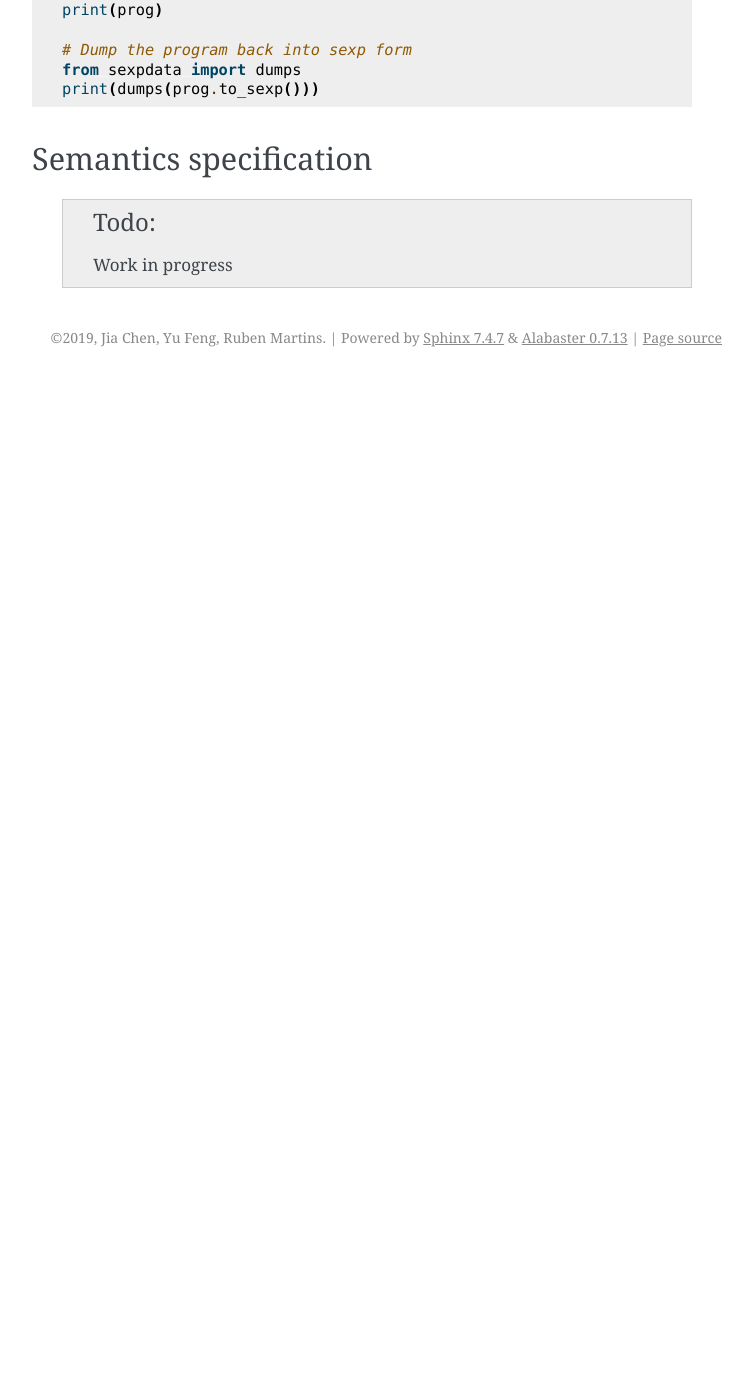
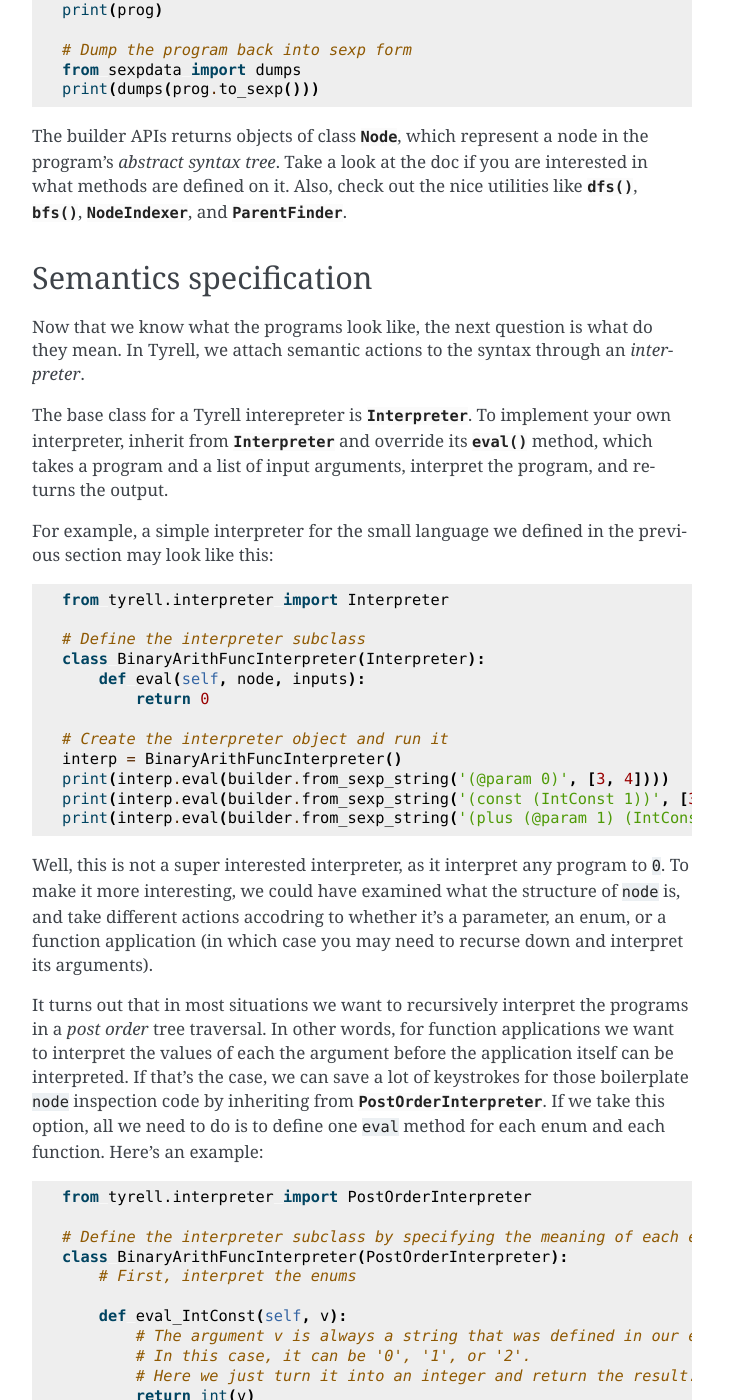
Before and after one commit to squares-sql/SQUARES, a Sphinx documentation site: the page built from docs/tutorial/01_language.rst, in a window 1280 px wide and 1400 px high, scrolled down 3118 px. Shown: the whole window, without its empty margins (388-1140 px from the left). Built offline with Sphinx 7.4.7, drawn with Linux system fonts in a browser that asks for light colours; before the commit the page ends 3495 px from its top, so only the background shows below that; some of the changed text lies outside the part shown.

Commit message:
Tutorial update

```diff
--- a/docs/tutorial/01_language.rst
+++ b/docs/tutorial/01_language.rst
@@ -139,8 +139,71 @@ The process can be simplified using :meth:`~tyrell.dsl.builder.Builder.from_sexp
   from sexpdata import dumps
   print(dumps(prog.to_sexp()))
 
+The builder APIs returns objects of class :class:`~tyrell.dsl.node.Node`, which represent a node in the program's *abstract syntax tree*. Take a look at the doc if you are interested in what methods are defined on it. Also, check out the nice utilities like :func:`~tyrell.dsl.iterator.dfs`, :func:`~tyrell.dsl.iterator.bfs`, :class:`~tyrell.dsl.indexer.NodeIndexer`, and :class:`~tyrell.dsl.parent_finder.ParentFinder`.
+
 
 Semantics specification
 =======================
 
-  .. todo:: Work in progress
+Now that we know what the programs look like, the next question is what do they mean. In Tyrell, we attach semantic actions to the syntax through an *interpreter*.
+
+The base class for a Tyrell interepreter is :class:`~tyrell.interpreter.interpreter.Interpreter`. To implement your own interpreter, inherit from :class:`~tyrell.interpreter.interpreter.Interpreter` and override its :meth:`~tyrell.interpreter.interpreter.Interpreter.eval` method, which takes a program and a list of input arguments, interpret the program, and returns the output.
+
+For example, a simple interpreter for the small language we defined in the previous section may look like this:
+
+.. code-block:: python
+
+  from tyrell.interpreter import Interpreter
+
+  # Define the interpreter subclass
+  class BinaryArithFuncInterpreter(Interpreter):
+      def eval(self, node, inputs):
+          return 0
+
+  # Create the interpreter object and run it
+  interp = BinaryArithFuncInterpreter()
+  print(interp.eval(builder.from_sexp_string('(@param 0)', [3, 4])))    # Prints 0
+  print(interp.eval(builder.from_sexp_string('(const (IntConst 1))', [3, 4])))  # Prints 0
+  print(interp.eval(builder.from_sexp_string('(plus (@param 1) (IntConst 2))', [3, 4])))  # Prints 0
+
+Well, this is not a super interested interpreter, as it interpret any program to ``0``. To make it more interesting, we could have examined what the structure of ``node`` is, and take different actions accodring to whether it's a parameter, an enum, or a function application (in which case you may need to recurse down and interpret its arguments).
+
+It turns out that in most situations we want to recursively interpret the programs in a *post order* tree traversal. In other words, for function applications we want to interpret the values of each the argument before the application itself can be interpreted. If that's the case, we can save a lot of keystrokes for those boilerplate ``node`` inspection code by inheriting from :class:`~tyrell.interpreter.post_order.PostOrderInterpreter`. If we take this option, all we need to do is to define one ``eval`` method for each enum and each function. Here's an example:
+
+.. code-block:: python
+
+  from tyrell.interpreter import PostOrderInterpreter
+
+  # Define the interpreter subclass by specifying the meaning of each enum and each function
+  class BinaryArithFuncInterpreter(PostOrderInterpreter):
+      # First, interpret the enums
+
+      def eval_IntConst(self, v):
+          # The argument v is always a string that was defined in our enum definition.
+          # In this case, it can be '0', '1', or '2'.
+          # Here we just turn it into an integer and return the result.
+          return int(v)
+
+      # Next, interpret the functions
+
+      def eval_const(self, node, args):
+          # The node argument is the corresponding AST node for the "const" application. In this example we don't need to look at it.
+          # The args argument is a list of values for the arguments of this "const" application.
+          # Since we have defined "const" as a unary function whose argument type is "IntConst", here the length of args will always be 1.
+          # And args[0] will always be an integer, as in eval_IntConst we have interpreted all IntConsts as integers.
+          return args[0]
+
+      def eval_plus(self, node, args):
+          return args[0] + args[1]
+
+      def eval_minus(self, node, args):
+          return args[0] - args[1]
+
+      def eval_mult(self, node, args):
+          return args[0] * args[1]
+
+  # Create the interpreter object and run it
+  interp = BinaryArithFuncInterpreter()
+  print(interp.eval(builder.from_sexp_string('(@param 0)'), [3, 4]))    # Prints 3
+  print(interp.eval(builder.from_sexp_string('(const (IntConst 1))'), [3, 4]))  # Prints 1
+  print(interp.eval(builder.from_sexp_string('(plus (@param 1) (const (IntConst 2)))'), [3, 4]))  # Prints 6
--- /dev/null
+++ b/docs/tutorial/02_synthesizer_basic.rst
@@ -0,0 +1,5 @@
+=================
+Basic Synthesizer
+=================
+
+  .. todo:: Work in progress
--- a/docs/tutorial/index.rst
+++ b/docs/tutorial/index.rst
@@ -6,3 +6,4 @@ A Tutorial
 
    00_setup
    01_language
+   02_synthesizer_basic
```
